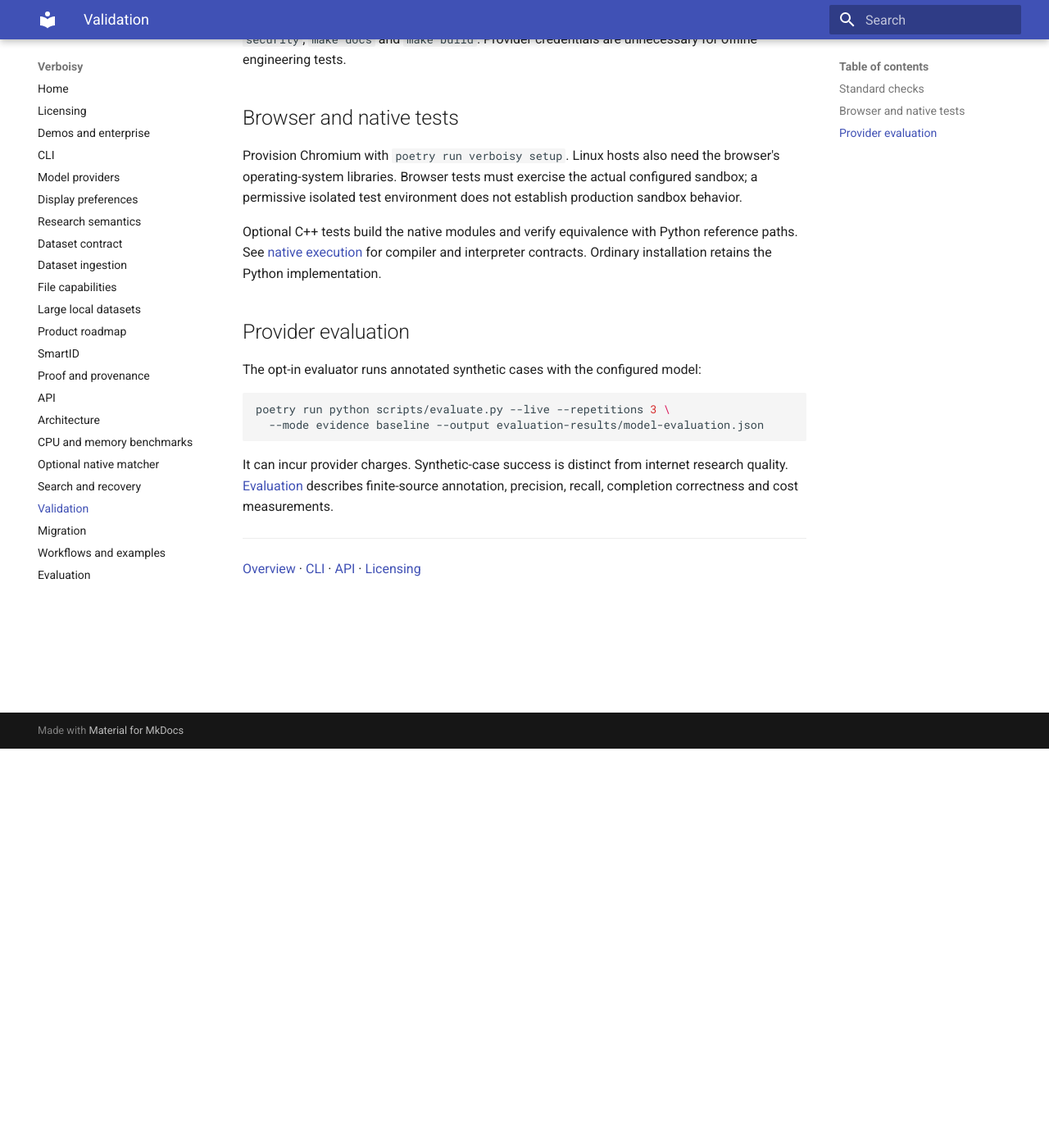
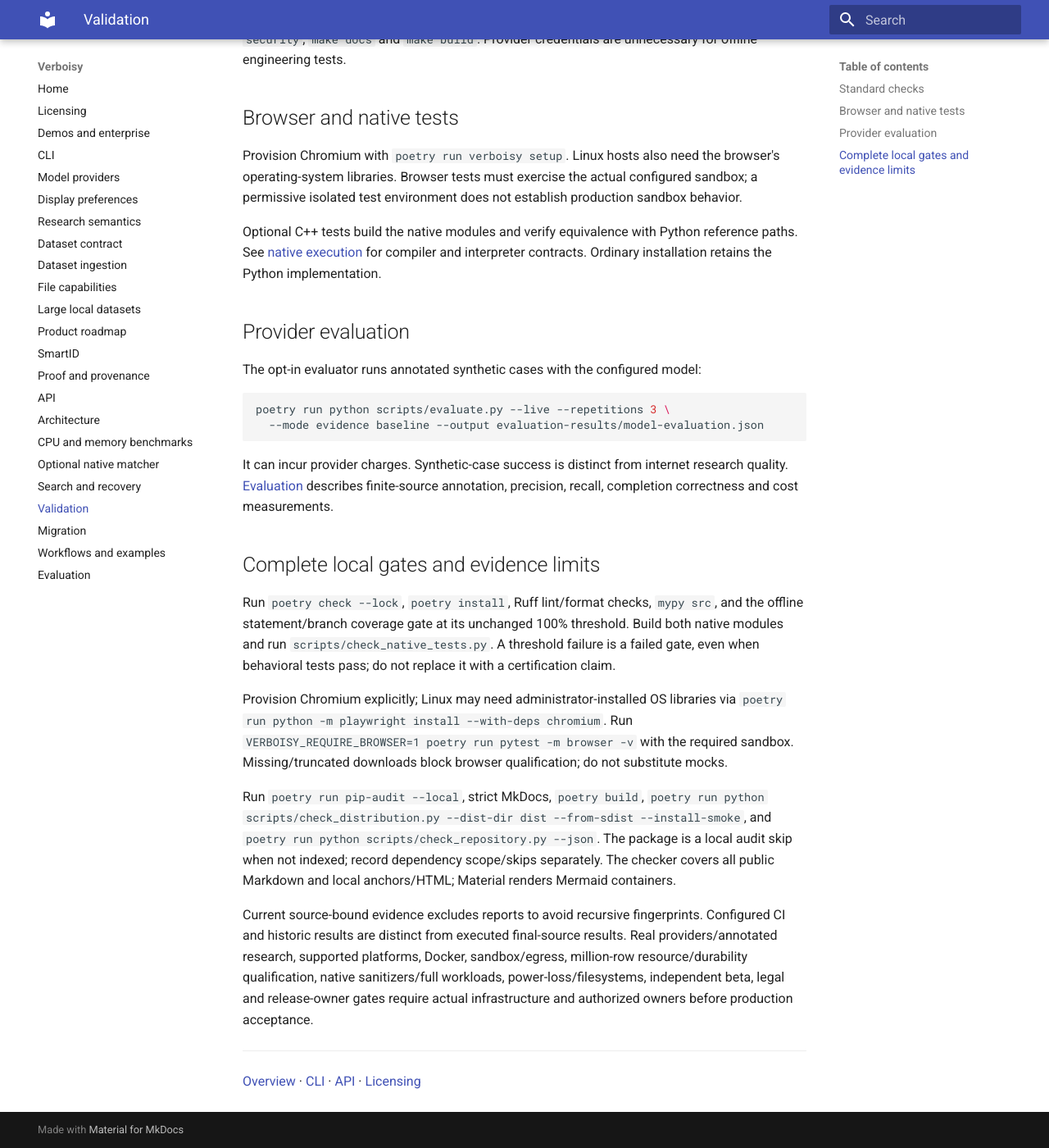
Before and after one commit to EmanueleTorrisi/verboisy, an MkDocs documentation site: the page built from docs/validation.md, in a window 1280 px wide and 1400 px high, scrolled down 487 px. Shown: the whole window at 82% size. Built offline with MkDocs 1.6.1 and Material for MkDocs 9.7.7, drawn with Linux system fonts in a browser that asks for light colours.

Commit message:
docs: define complete source-specific verification gates

```diff
--- a/docs/validation.md
+++ b/docs/validation.md
@@ -44,6 +44,32 @@
 research quality. [Evaluation](evaluation.md) describes finite-source annotation,
 precision, recall, completion correctness and cost measurements.
 
+
+## Complete local gates and evidence limits
+
+Run `poetry check --lock`, `poetry install`, Ruff lint/format checks, `mypy src`, and
+the offline statement/branch coverage gate at its unchanged 100% threshold. Build both
+native modules and run `scripts/check_native_tests.py`. A threshold failure is a failed
+gate, even when behavioral tests pass; do not replace it with a certification claim.
+
+Provision Chromium explicitly; Linux may need administrator-installed OS libraries
+via `poetry run python -m playwright install --with-deps chromium`. Run
+`VERBOISY_REQUIRE_BROWSER=1 poetry run pytest -m browser -v` with the required sandbox.
+Missing/truncated downloads block browser qualification; do not substitute mocks.
+
+Run `poetry run pip-audit --local`, strict MkDocs, `poetry build`,
+`poetry run python scripts/check_distribution.py --dist-dir dist --from-sdist --install-smoke`,
+and `poetry run python scripts/check_repository.py --json`. The package is a local
+audit skip when not indexed; record dependency scope/skips separately. The checker
+covers all public Markdown and local anchors/HTML; Material renders Mermaid containers.
+
+Current source-bound evidence excludes reports to avoid recursive fingerprints.
+Configured CI and historic results are distinct from executed final-source results.
+Real providers/annotated research, supported platforms, Docker, sandbox/egress,
+million-row resource/durability qualification, native sanitizers/full workloads,
+power-loss/filesystems, independent beta, legal and release-owner gates require actual
+infrastructure and authorized owners before production acceptance.
+
 ---
 
 [Overview](index.md) · [CLI](cli.md) · [API](api.md) · [Licensing](licensing.md)
```
